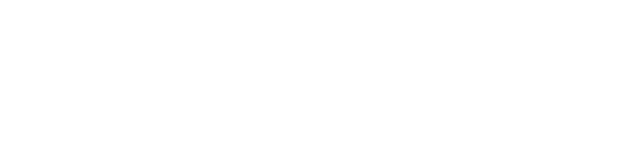
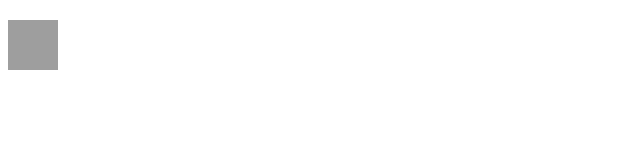
Before and after one commit to Wedding-Invitation-DP/musik.coba, a plain HTML site: page index.html in a window 1280 px wide. Shown: the whole page, without its empty margins (0-640 px from the left). Drawn offline with Linux system fonts and the light colour scheme; grey boxes are pictures that could not be loaded.

Commit message:
Update index.html

```diff
--- a/index.html
+++ b/index.html
@@ -3,20 +3,53 @@
 <head>
     <meta charset="UTF-8">
     <meta name="viewport" content="width=device-width, initial-scale=1.0">
-    <title>Audio Player</title>
+    <title>Audio Player with Controls</title>
+    <style>
+        .audio-controls {
+            margin-top: 20px;
+        }
+        #audio-icon {
+            cursor: pointer;
+            width: 50px; /* Ukuran ikon */
+            height: 50px; /* Ukuran ikon */
+        }
+    </style>
 </head>
 <body>
 
     <!-- Elemen audio dengan autoplay -->
     <audio id="local-audio" src="https://raw.githubusercontent.com/Wedding-Invitation-DP/wedding-invitation/master/images/audio/your-audio-file.mp3" preload="auto" autoplay loop></audio>
 
+    <!-- Kontrol audio -->
+    <div class="audio-controls">
+        <img id="audio-icon" src="https://hairullana.github.io/wedding/images/audio/pause.png" alt="Play/Pause" onclick="toggleAudio()" />
+    </div>
+
     <script>
         // Ambil elemen audio
         var audioElement = document.getElementById("local-audio");
 
+        // Fungsi untuk mengubah ikon play/pause
+        function togglePlayButton(play) {
+            var iconPath = play ? "https://hairullana.github.io/wedding/images/audio/pause.png" : "https://hairullana.github.io/wedding/images/audio/play.png";
+            document.getElementById("audio-icon").src = iconPath;
+        }
+
+        // Fungsi untuk mengontrol audio
+        function toggleAudio() {
+            if (audioElement.paused) {
+                audioElement.play();
+                togglePlayButton(true);
+            } else {
+                audioElement.pause();
+                togglePlayButton(false);
+            }
+        }
+
         // Memastikan audio dimulai saat halaman dimuat
         window.onload = function() {
             audioElement.play();
+            togglePlayButton(true); // Set ikon ke pause saat audio mulai diputar
         };
     </script>
 
```
